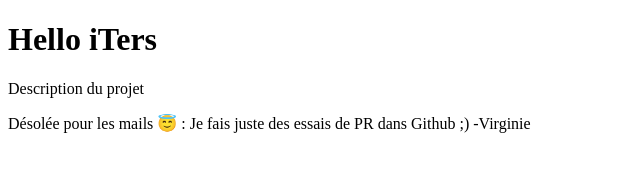
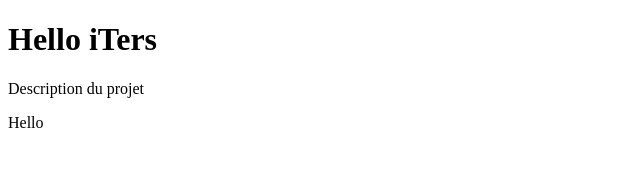
Before and after one commit to robertocastro/flow-demo, a plain HTML site: page index.html in a window 1280 px wide. Shown: the whole page, without its empty margins (0-640 px from the left). Drawn offline with Linux system fonts and the light colour scheme.

Commit message:
Revert "ajout modifs supplémentaires"
This reverts commit c49fd3bededc51e2527041f1af66b183aa885aab.

```diff
--- a/index.html
+++ b/index.html
@@ -14,7 +14,9 @@
     <p>Description du projet</p>
 
     <div>
-        <p>Désolée pour les mails 😇 : Je fais juste des essais de PR dans Github ;) -Virginie</p>
+        <p>
+            Hello
+        </p>
     </div>
 
 </body>
```
